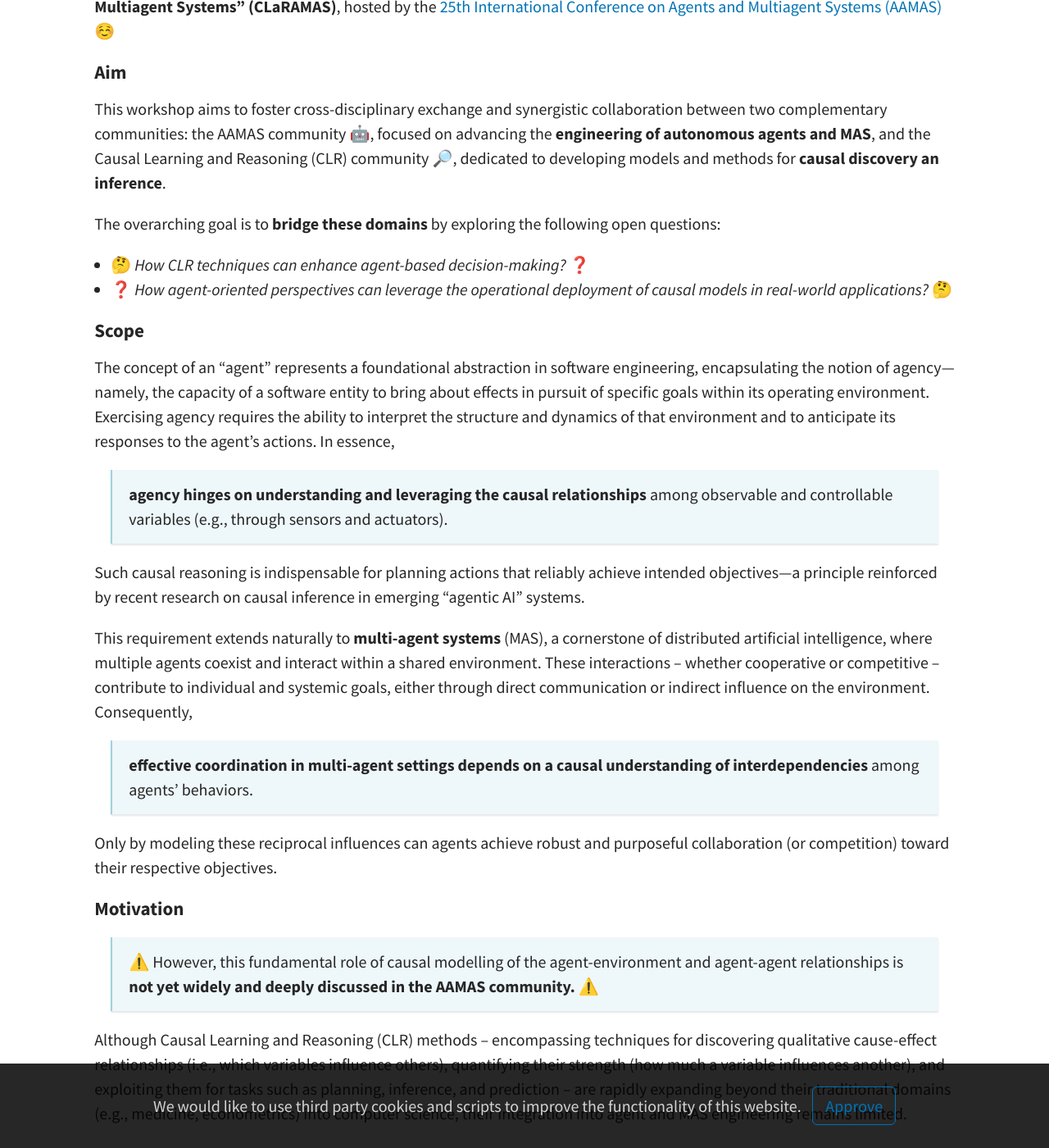
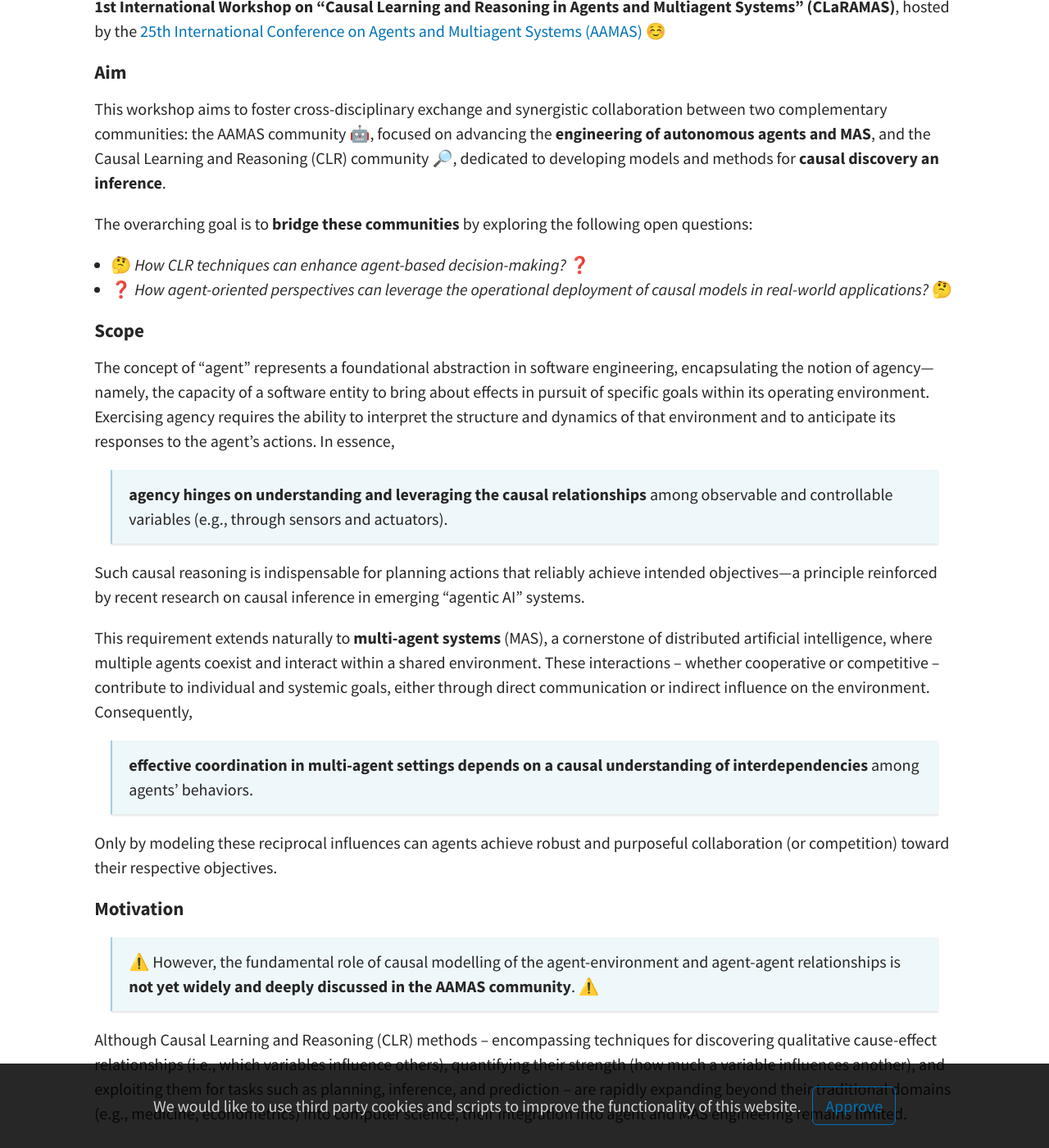
Before and after one commit to CLaRAMAS-workshop/claramas2026, a Jekyll site: the page built from pages/description.md, in a window 1280 px wide and 1400 px high, scrolled down 396 px. Shown: the whole window at 82% size. Built offline with Jekyll 4.4.1, drawn with Linux system fonts in a browser that asks for light colours; a script that is not in the unit is left out; some of the changed text lies outside the part shown.

```diff
--- a/_config.yml
+++ b/_config.yml
@@ -9,7 +9,7 @@ avatar: assets/img/CLaRAMAS-symbol.svg                         # Empty for no av
 favicon: assets/CLaRAMAS-icon.svg                             # Icon displayed in the tab
 
 # Header and footer text
-header_text: News  # Change Blog header text
+header_text: 1st International Workshop on “Causal Learning and Reasoning in Agents and Multiagent Systems” (CLaRAMAS)  # Change Blog header text
 header_feature_image: assets/img/header/Paphos-Cyprus.jpg
 header_feature_image_responsive: true
 footer_text: >
--- a/pages/description.md
+++ b/pages/description.md
@@ -19,14 +19,14 @@ the AAMAS community 🤖,
 and the Causal Learning and Reasoning (CLR) community 🔎,
     dedicated to developing models and methods for **causal discovery an inference**.
 
-The overarching goal is to **bridge these domains** by exploring the following open questions:
+The overarching goal is to **bridge these communities** by exploring the following open questions:
 
   * 🤔 *How CLR techniques can enhance agent-based decision-making?* ❓
   * ❓ *How agent-oriented perspectives can leverage the operational deployment of causal models in real-world applications?* 🤔
 
 #### Scope
 
-The concept of an "agent" represents a foundational abstraction in software engineering,
+The concept of "agent" represents a foundational abstraction in software engineering,
 encapsulating the notion of agency---namely, the capacity of a software entity to bring about effects
 in pursuit of specific goals within its operating environment.
 Exercising agency requires the ability to interpret the structure and dynamics of that environment
@@ -55,9 +55,9 @@ Only by modeling these reciprocal influences can agents achieve robust and purpo
 
 #### Motivation
 
-> ⚠️ However, this fundamental role of causal modelling
+> ⚠️ However, the fundamental role of causal modelling
 > of the agent-environment and agent-agent relationships
-> is **not yet widely and deeply discussed in the AAMAS community. ⚠️**
+> is **not yet widely and deeply discussed in the AAMAS community**. ⚠️
 
 Although Causal Learning and Reasoning (CLR) methods
 -- encompassing techniques for discovering qualitative cause-effect relationships
@@ -98,8 +98,8 @@ for prediction, planning, and diagnosis** of agent behavior,
 based on principled reasoning about the consequences of actions
 and the causes of observed effects.
   2. 💡 It would enable richer forms of reasoning,
-including **interventional ("What if I do this?")
-and counterfactual** ("What if I had acted differently in that situation?") analyses.
+including **interventional (*"What if I do this?"*)
+and counterfactual** (*"What if I had acted differently in that situation?"*) analyses.
   3. 🤝 It would facilitate **seamless integration between learning-based and programming-based approaches**,
 as causal models can be partially designed and then
 completed, expanded, or refined by learning from data.
```
Also changed, not shown: other parts of pages/description.md (+1 -1 lines), _data/authors.yml (+4 -4 lines), _posts/2025-12-13-workshop-accepted.md (added, +25 -0 lines), pages/cfp.md (+4 -0 lines).
